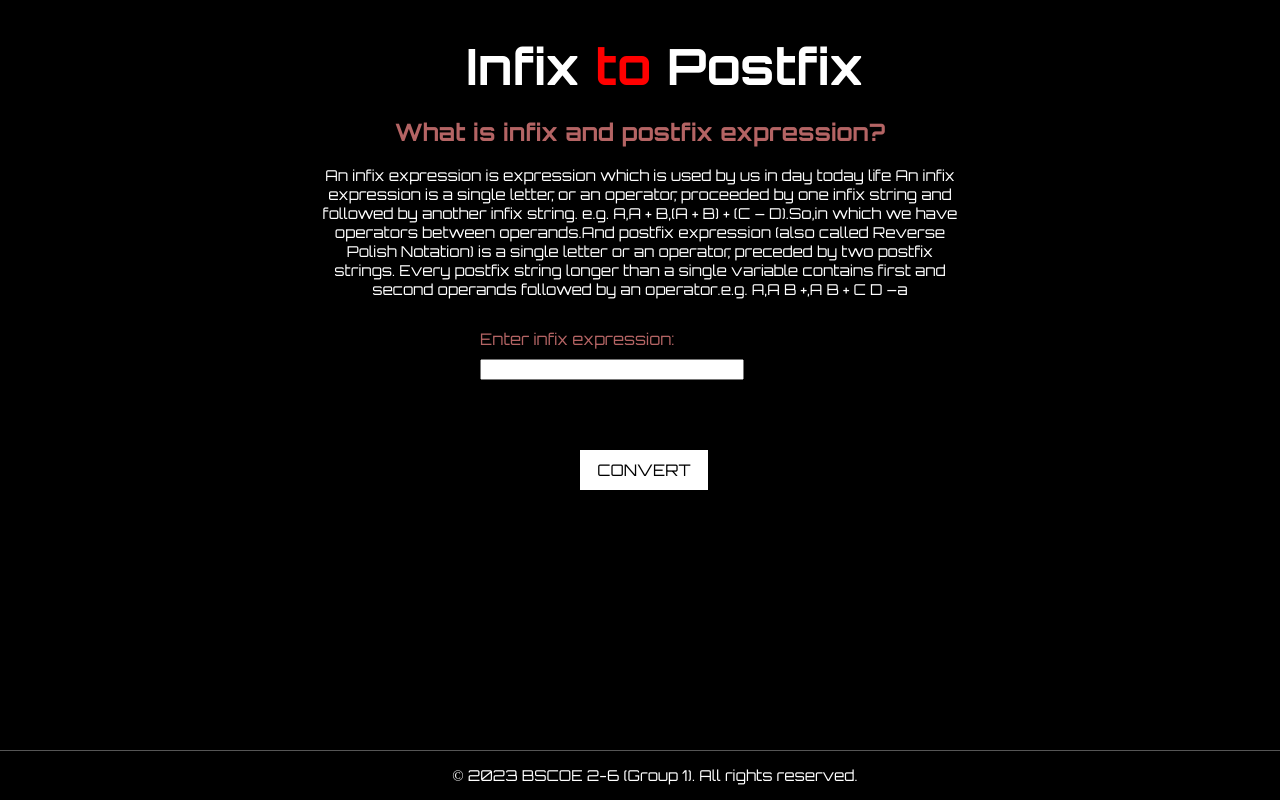
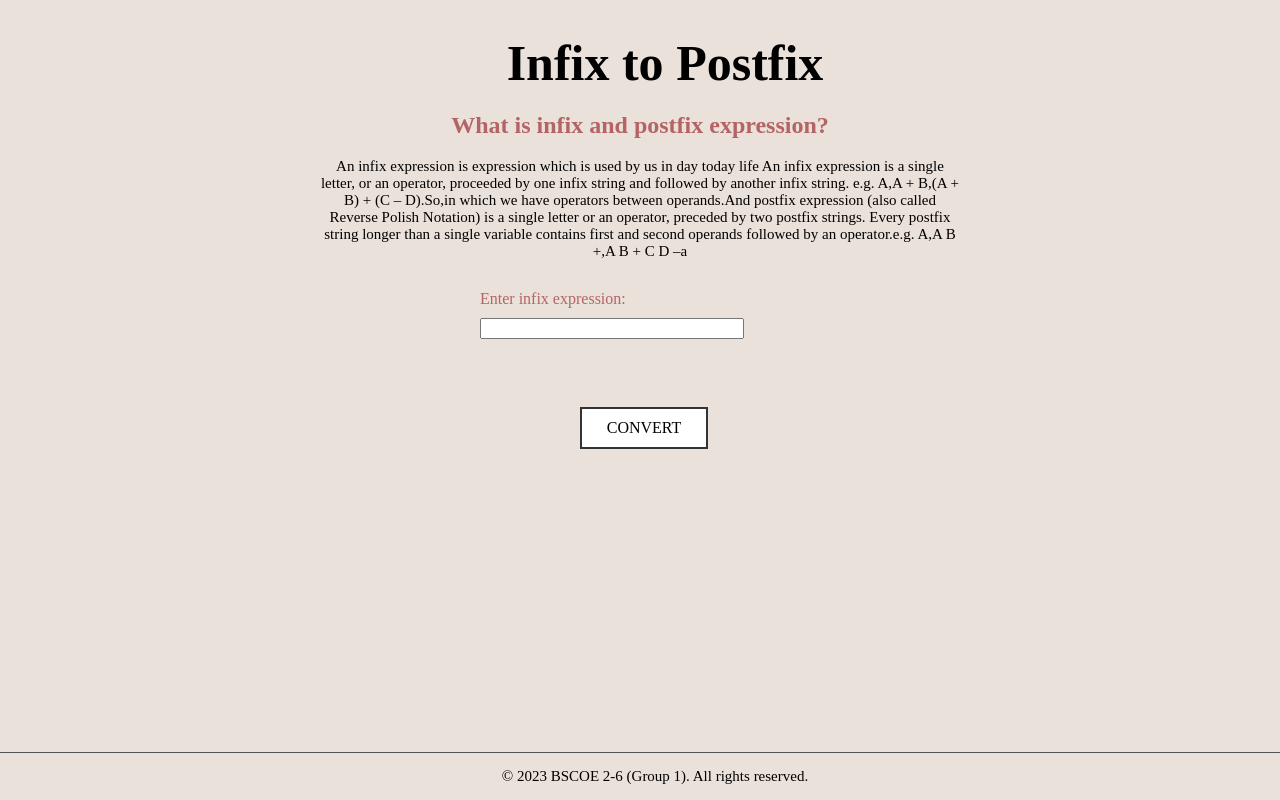
Before and after one commit to ardy-dl/PORTFOLIO_FLASK, a Flask app: page /index in a window 1280 px wide. Run offline with Flask 3, Linux system fonts and the light colour scheme; some libraries are stand-ins or nearby versions.

Commit message:
INFIX/profix
IINNFIX

```diff
--- a/flask_portfolio-main/templates/index.html
+++ b/flask_portfolio-main/templates/index.html
@@ -13,11 +13,10 @@
             padding: 0;
             box-sizing: border-box;
             font-family: 'Open Sans', 'Orbitron', Arial, sans-serif;
-            background-color: black;
+            background-color: #eae1da;
         }
-
         .main-content {
-            font-family: 'Orbitron';
+            font-family: 'Libre Baskerville', serif;
 
         }
 
@@ -25,12 +24,12 @@
             text-align: center;
             margin-left: 50px;
             margin-bottom: 20px;
-            color: white;
+            color: black;
             font-size: 50px;
         }
 
         .to{
-            color: red;
+            color: black;
         }
 
         form {
@@ -64,7 +63,7 @@
         .def{
             width: 50%;
             margin: 0 auto;
-            color: white;
+            color: black;
             text-align: center;
             font-size: 15px;
             margin-bottom: 30px;
@@ -77,7 +76,7 @@
         button[type="submit"] {
             display: flex;
             border: none;
-            font-family: 'Orbitron';
+            font-family: 'Libre Baskerville', serif;
             background-color:white;
             color: black;
             padding: 10px 20px;
@@ -89,16 +88,17 @@
             margin-left: 580px;
             align-items: center;
             justify-content: center;
+            border: 2px solid #333;
         }
 
         button[type="submit"]:hover {
-            background-color: #ff0000;
+            background-color: #eae1da;
         }
 
         /* FOOTER STARTS HERE */
 
         footer {
-            color: white;
+            color:black;
             padding: 15px;
             position: fixed;
             bottom: 0;
@@ -130,11 +130,11 @@
             <form action="/convert" method="post">
                 <label for="infixInput">Enter infix expression:</label>
                 <input type="text" id="infixInput" name="infix_expression">
-                {% if output %}
+                <!--{% if output %}-->
                 <div class="output-section">
                     <label for="output">Postfix expression is: </label> {{ output }}
                 </div>
-                {% endif %}
+                <!--{% endif %}-->
                 <br>
 
                 <button type="submit">
```
